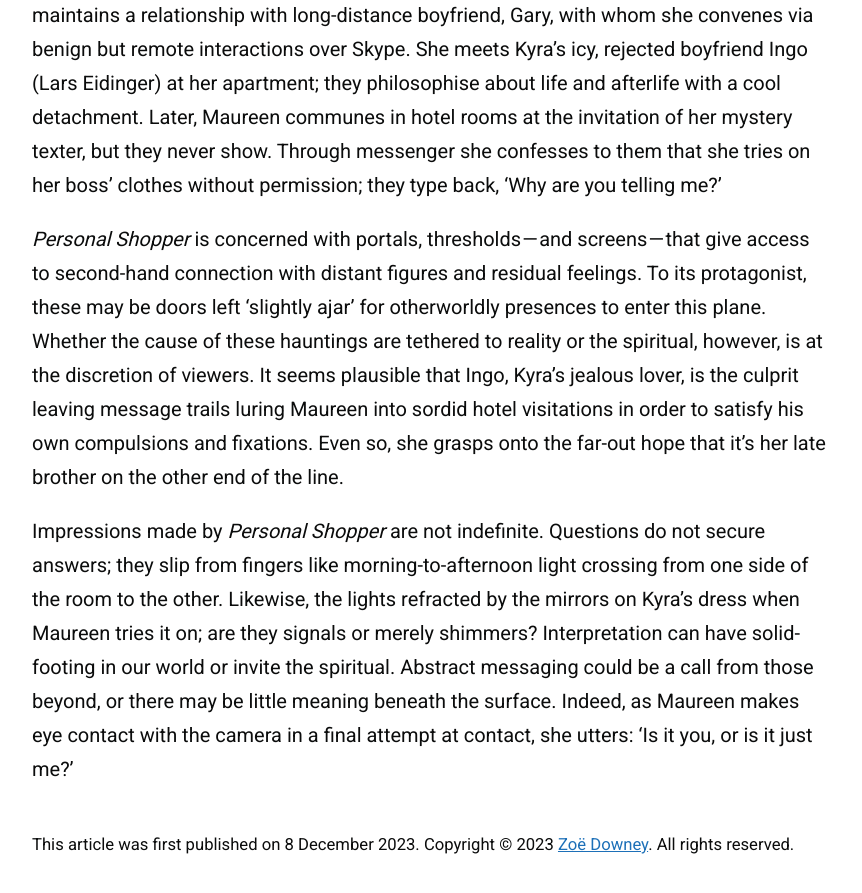
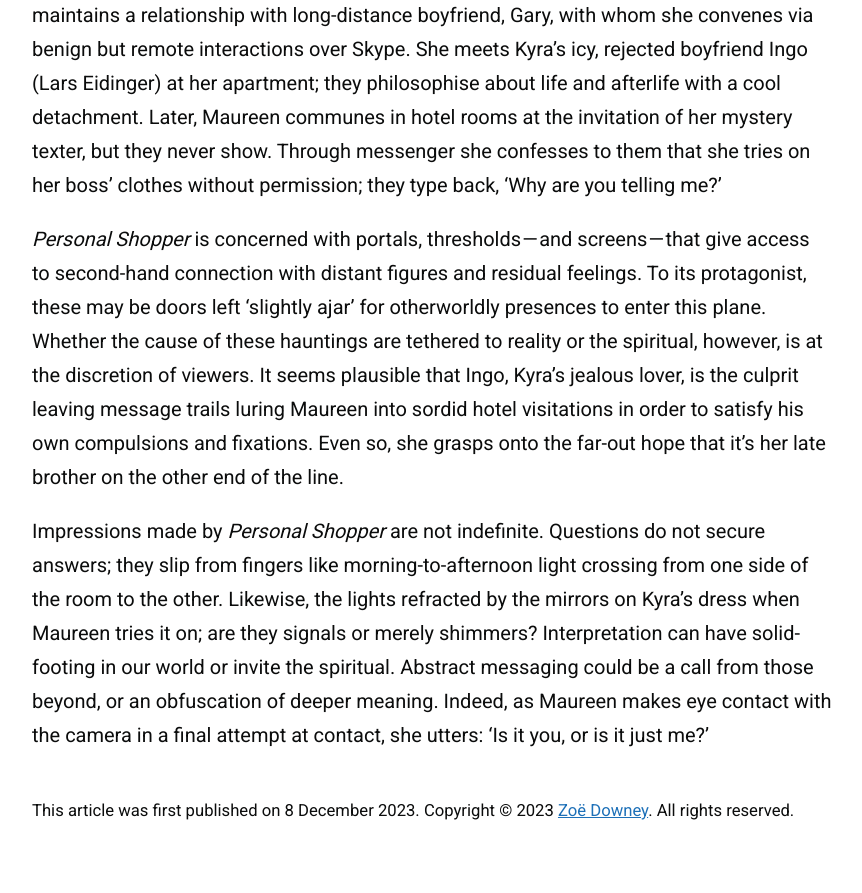
Before and after one commit to zoeurl/zoedowney.github.io, a Jekyll site: the page built from _posts/2023-12-08-personal-shopper.md, in a window 1280 px wide and 900 px high, scrolled down 2027 px. Shown: the top 893 px of the window, without its empty margins (208-1070 px from the left). Built offline with Jekyll 4.4.1, drawn with Linux system fonts in a browser that asks for light colours; after the commit the page ends 2893 px from its top, so only the background shows below that.

Commit message:
Update 2023-12-08-personal-shopper.md

```diff
--- a/_posts/2023-12-08-personal-shopper.md
+++ b/_posts/2023-12-08-personal-shopper.md
@@ -20,4 +20,4 @@
 
 _Personal Shopper_ is concerned with portals, thresholds — and screens — that give access to second-hand connection with distant figures and residual feelings. To its protagonist, these may be doors left ‘slightly ajar’ for otherworldly presences to enter this plane. Whether the cause of these hauntings are tethered to reality or the spiritual, however, is at the discretion of viewers. It seems plausible that Ingo, Kyra’s jealous lover, is the culprit leaving message trails luring Maureen into sordid hotel visitations in order to satisfy his own compulsions and fixations. Even so, she grasps onto the far-out hope that it's her late brother on the other end of the line.
 
-Impressions made by _Personal Shopper_ are not indefinite. Questions do not secure answers; they slip from fingers like morning-to-afternoon light crossing from one side of the room to the other. Likewise, the lights refracted by the mirrors on Kyra’s dress when Maureen tries it on; are they signals or merely shimmers? Interpretation can have solid-footing in our world or invite the spiritual. Abstract messaging could be a call from those beyond, or there may be little meaning beneath the surface. Indeed, as Maureen makes eye contact with the camera in a final attempt at contact, she utters: ‘Is it you, or is it just me?’
+Impressions made by _Personal Shopper_ are not indefinite. Questions do not secure answers; they slip from fingers like morning-to-afternoon light crossing from one side of the room to the other. Likewise, the lights refracted by the mirrors on Kyra’s dress when Maureen tries it on; are they signals or merely shimmers? Interpretation can have solid-footing in our world or invite the spiritual. Abstract messaging could be a call from those beyond, or an obfuscation of deeper meaning. Indeed, as Maureen makes eye contact with the camera in a final attempt at contact, she utters: ‘Is it you, or is it just me?’
```
